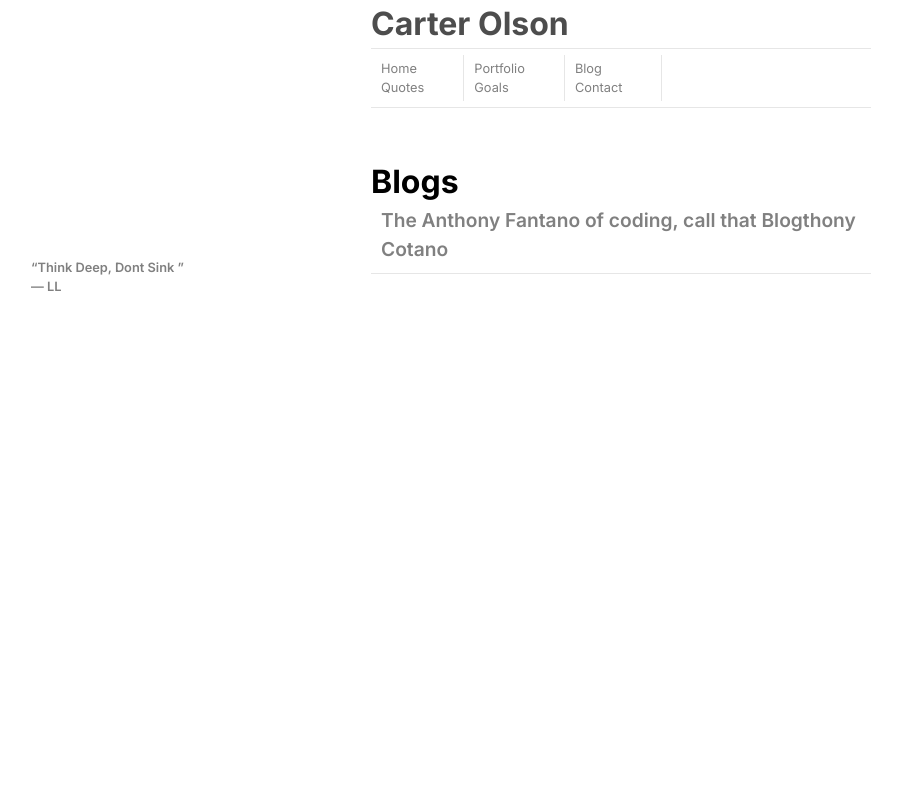
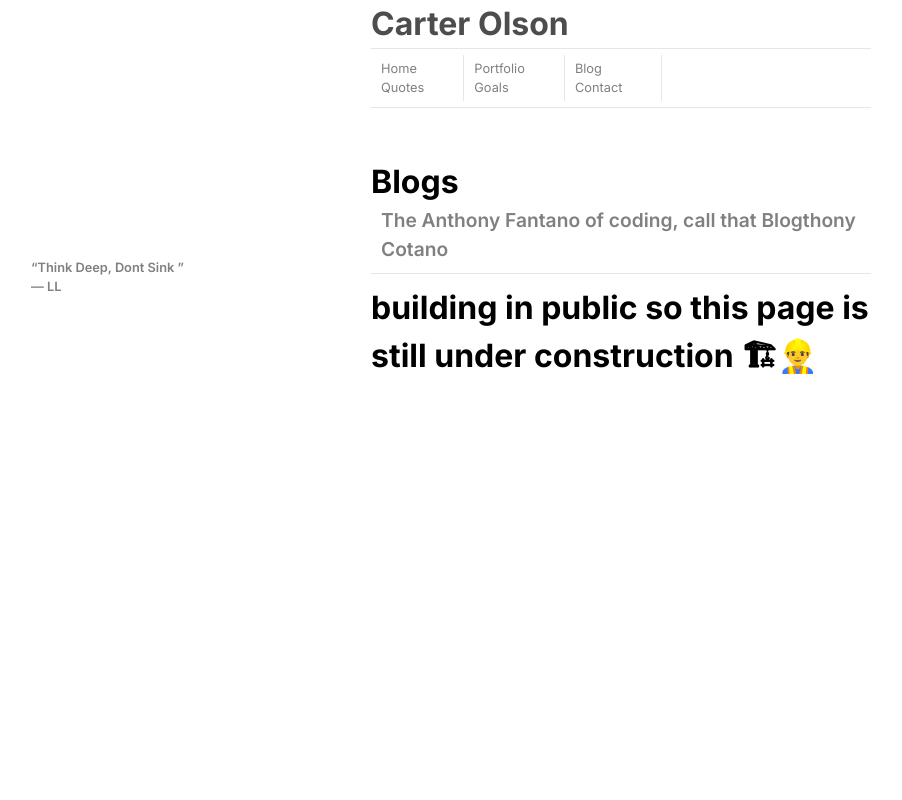
Before and after one commit to berbaroovez/portfolio-v2, a Next.js app: page /blog in a window 1280 px wide. Shown: the top 800 px of the page, without its empty margins (19-921 px from the left). Built offline with nearby package versions, Linux system fonts and the light colour scheme.

Commit message:
construction

```diff
--- a/pages/blog.tsx
+++ b/pages/blog.tsx
@@ -16,6 +16,7 @@ export default function Goals() {
         title="Blogs"
         subtitle="The Anthony Fantano of coding, call that Blogthony Cotano"
       />
+      <h1>building in public so this page is still under construction 🏗👷‍♂️</h1>
     </BlogDiv>
   );
 }
```
